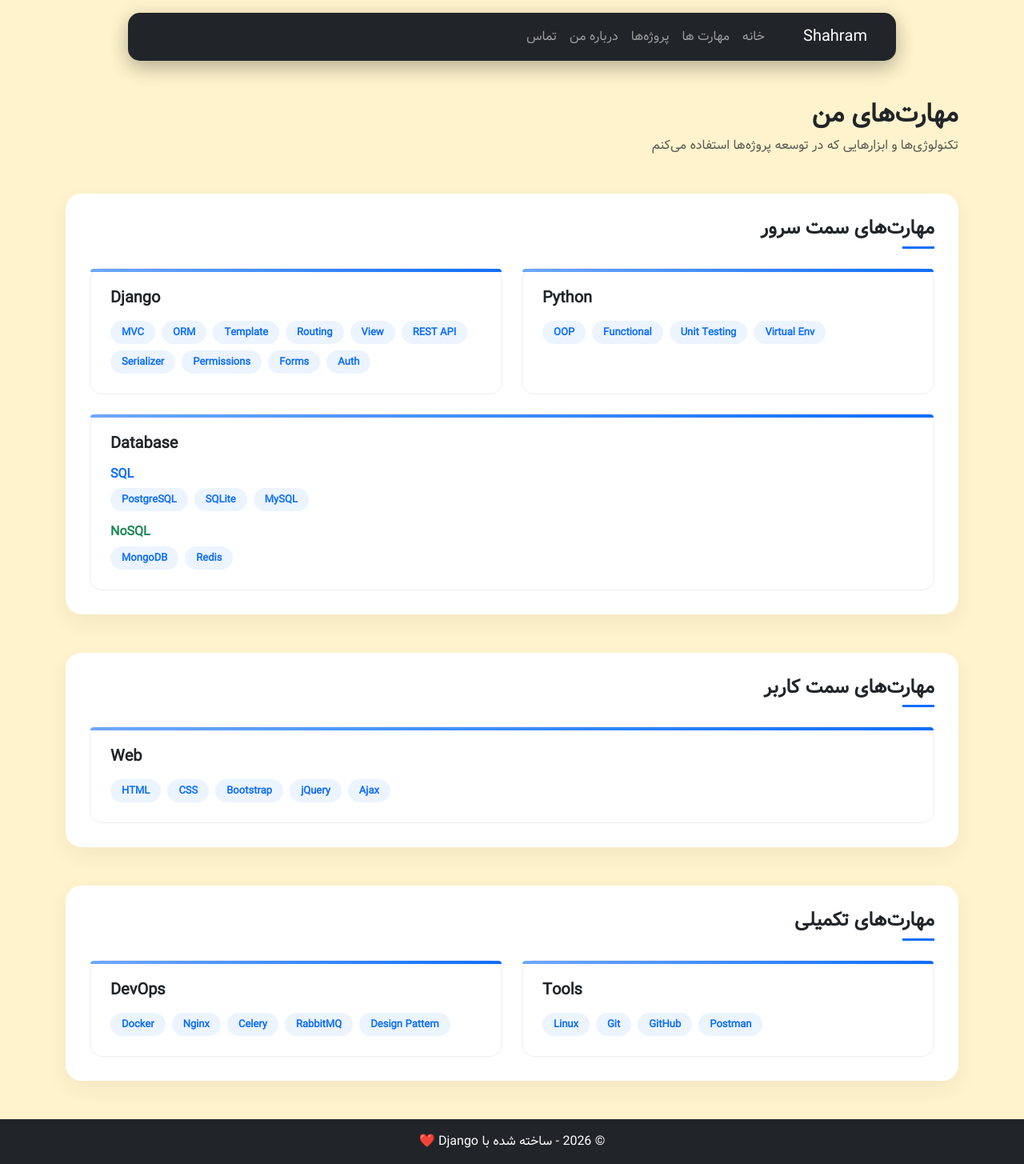
After one commit to shahramsss/resume_web, a Django app: page /skills/ in a window 1280 px wide. The commit adds this page. Shown: the whole page at 80% size. Run offline with Django 5.2, Linux system fonts and the light colour scheme; some libraries are stand-ins or nearby versions.

Commit message:
add skills page

```diff
--- /dev/null
+++ b/home/templates/home/skills.html
@@ -0,0 +1,229 @@
+{% extends 'base.html' %}
+
+{% block title %}
+مهارت‌ها
+{% endblock %}
+
+{% block content %}
+
+<style>
+
+body {
+    background: #f8f9fb;
+}
+
+.skill-section {
+    background: #ffffff;
+    padding: 30px;
+    border-radius: 20px;
+    box-shadow: 0 10px 30px rgba(0,0,0,0.05);
+}
+
+/* کارت‌ها */
+.skill-card {
+    background: #fff;
+    border-radius: 15px;
+    padding: 25px;
+    height: 100%;
+    position: relative;
+    transition: 0.3s;
+    border: 1px solid #eee;
+}
+
+.skill-card::before {
+    content: "";
+    position: absolute;
+    top: 0;
+    right: 0;
+    width: 100%;
+    height: 4px;
+    background: linear-gradient(to left, #0d6efd, #6ea8fe);
+    border-radius: 15px 15px 0 0;
+}
+
+.skill-card:hover {
+    transform: translateY(-6px);
+    box-shadow: 0 15px 40px rgba(0,0,0,0.08);
+}
+
+/* badge */
+.skill-badge {
+    background: rgba(13,110,253,0.08);
+    color: #0d6efd;
+    padding: 8px 14px;
+    border-radius: 20px;
+    font-size: 13px;
+    transition: 0.3s;
+}
+
+.skill-badge:hover {
+    background: #0d6efd;
+    color: #fff;
+}
+
+/* عنوان‌ها */
+.section-title {
+    position: relative;
+    display: inline-block;
+    padding-bottom: 10px;
+}
+
+.section-title::after {
+    content: "";
+    width: 40px;
+    height: 3px;
+    background: #0d6efd;
+    position: absolute;
+    bottom: 0;
+    right: 0;
+}
+
+/* انگلیسی */
+.ltr {
+    direction: ltr;
+    text-align: left;
+}
+
+</style>
+
+
+<div class="container mt-5 mb-5">
+
+    <!-- title -->
+    <div class="text-center mb-5">
+        <h2 class="fw-bold text-end">مهارت‌های من</h2>
+        <p class="text-muted text-end">
+            تکنولوژی‌ها و ابزارهایی که در توسعه پروژه‌ها استفاده می‌کنم
+        </p>
+    </div>
+
+
+    <!-- server -->
+    <div class="skill-section mb-5">
+        <h4 class="fw-bold mb-4 section-title text-end">
+            مهارت‌های سمت سرور
+        </h4>
+
+        <div class="row g-4">
+
+            <!-- Python -->
+            <div class="col-md-6">
+                <div class="skill-card">
+                    <h5 class="fw-bold mb-3 ltr">Python</h5>
+                    <div class="d-flex flex-wrap gap-2 ltr">
+                        <span class="badge skill-badge">OOP</span>
+                        <span class="badge skill-badge">Functional</span>
+                        <span class="badge skill-badge">Unit Testing</span>
+                        <span class="badge skill-badge">Virtual Env</span>
+                    </div>
+                </div>
+            </div>
+
+            <!-- Django -->
+            <div class="col-md-6">
+                <div class="skill-card">
+                    <h5 class="fw-bold mb-3 ltr">Django</h5>
+                    <div class="d-flex flex-wrap gap-2 ltr">
+                        <span class="badge skill-badge">MVC</span>
+                        <span class="badge skill-badge">ORM</span>
+                        <span class="badge skill-badge">Template</span>
+                        <span class="badge skill-badge">Routing</span>
+                        <span class="badge skill-badge">View</span>
+                        <span class="badge skill-badge">REST API</span>
+                        <span class="badge skill-badge">Serializer</span>
+                        <span class="badge skill-badge">Permissions</span>
+                        <span class="badge skill-badge">Forms</span>
+                        <span class="badge skill-badge">Auth</span>
+                    </div>
+                </div>
+            </div>
+
+            <!-- Database -->
+            <div class="col-md-12">
+                <div class="skill-card">
+                    <h5 class="fw-bold mb-3 ltr">Database</h5>
+
+                    <div class="mb-3">
+                        <h6 class="fw-bold mb-2 text-primary ltr">SQL</h6>
+                        <div class="d-flex flex-wrap gap-2 ltr">
+                            <span class="badge skill-badge">PostgreSQL</span>
+                            <span class="badge skill-badge">SQLite</span>
+                            <span class="badge skill-badge">MySQL</span>
+                        </div>
+                    </div>
+
+                    <div>
+                        <h6 class="fw-bold mb-2 text-success ltr">NoSQL</h6>
+                        <div class="d-flex flex-wrap gap-2 ltr">
+                            <span class="badge skill-badge">MongoDB</span>
+                            <span class="badge skill-badge">Redis</span>
+                        </div>
+                    </div>
+
+                </div>
+            </div>
+
+        </div>
+    </div>
+
+
+    <!-- frontend -->
+    <div class="skill-section mb-5">
+        <h4 class="fw-bold mb-4 section-title text-end">
+            مهارت‌های سمت کاربر
+        </h4>
+
+        <div class="skill-card">
+            <h5 class="fw-bold mb-3 ltr">Web</h5>
+            <div class="d-flex flex-wrap gap-2 ltr">
+                <span class="badge skill-badge">HTML</span>
+                <span class="badge skill-badge">CSS</span>
+                <span class="badge skill-badge">Bootstrap</span>
+                <span class="badge skill-badge">jQuery</span>
+                <span class="badge skill-badge">Ajax</span>
+            </div>
+        </div>
+    </div>
+
+
+    <!-- extra -->
+    <div class="skill-section mb-4">
+        <h4 class="fw-bold mb-4 section-title text-end">
+            مهارت‌های تکمیلی
+        </h4>
+
+        <div class="row g-4">
+
+            <!-- tools -->
+            <div class="col-md-6">
+                <div class="skill-card">
+                    <h5 class="fw-bold mb-3 ltr">Tools</h5>
+                    <div class="d-flex flex-wrap gap-2 ltr">
+                        <span class="badge skill-badge">Linux</span>
+                        <span class="badge skill-badge">Git</span>
+                        <span class="badge skill-badge">GitHub</span>
+                        <span class="badge skill-badge">Postman</span>
+                    </div>
+                </div>
+            </div>
+
+            <!-- devops -->
+            <div class="col-md-6">
+                <div class="skill-card">
+                    <h5 class="fw-bold mb-3 ltr">DevOps</h5>
+                    <div class="d-flex flex-wrap gap-2 ltr">
+                        <span class="badge skill-badge">Docker</span>
+                        <span class="badge skill-badge">Nginx</span>
+                        <span class="badge skill-badge">Celery</span>
+                        <span class="badge skill-badge">RabbitMQ</span>
+                        <span class="badge skill-badge">Design Pattern</span>
+                    </div>
+                </div>
+            </div>
+
+        </div>
+    </div>
+
+</div>
+
+{% endblock %}
--- a/home/urls.py
+++ b/home/urls.py
@@ -15,11 +15,12 @@ Including another URLconf
     2. Add a URL to urlpatterns:  path('blog/', include('blog.urls'))
 """
 from django.urls import path
-from .views import HomeView
+from .views import HomeView , SkillsView
 
 app_name= 'home'
 urlpatterns = [
     path('', HomeView.as_view(), name='home'),
+    path('skills/', SkillsView.as_view(), name='skills'),
     # path('projects/', ProjectListView.as_view(), name='projects'),
     # path('blog/', PostListView.as_view(), name='blog'),
     # path('contact/', ContactView.as_view(), name='contact'),
--- a/home/views.py
+++ b/home/views.py
@@ -5,3 +5,7 @@ from django.views import View
 class HomeView(View):
     def get(self , request):
         return render(request,"home/home.html")
+
+class SkillsView(View):
+    def get(self , request):
+        return render(request,"home/skills.html")
--- a/templates/inc/navbar.html
+++ b/templates/inc/navbar.html
@@ -20,8 +20,8 @@
 
   <div  class="collapse navbar-collapse justify-content-end" id="nav">
     <ul class="navbar-nav ms-auto">
-      <li class="nav-item"><a class="nav-link" href="#">خانه</a></li>
-      <li class="nav-item"><a class="nav-link" href="#">مهارت ها</a></li>
+      <li class="nav-item"><a class="nav-link" href="{% url 'home:home' %}">خانه</a></li>
+      <li class="nav-item"><a class="nav-link" href="{% url 'home:skills' %}">مهارت ها</a></li>
       <li class="nav-item"><a class="nav-link" href="#">پروژه‌ها</a></li>
       <li class="nav-item"><a class="nav-link" href="#">درباره من </a></li>
       <li class="nav-item"><a class="nav-link" href="#">تماس</a></li>
```
